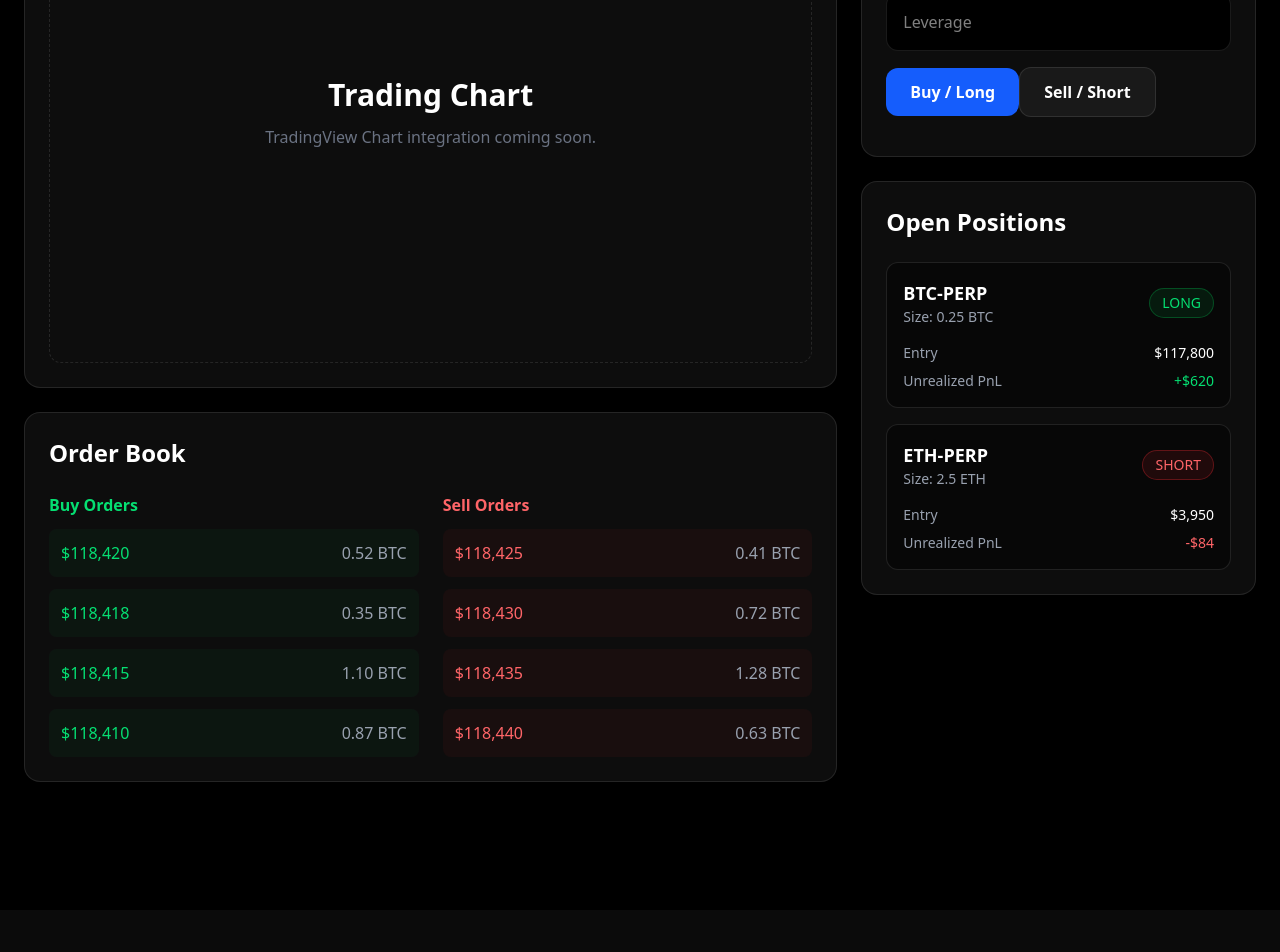
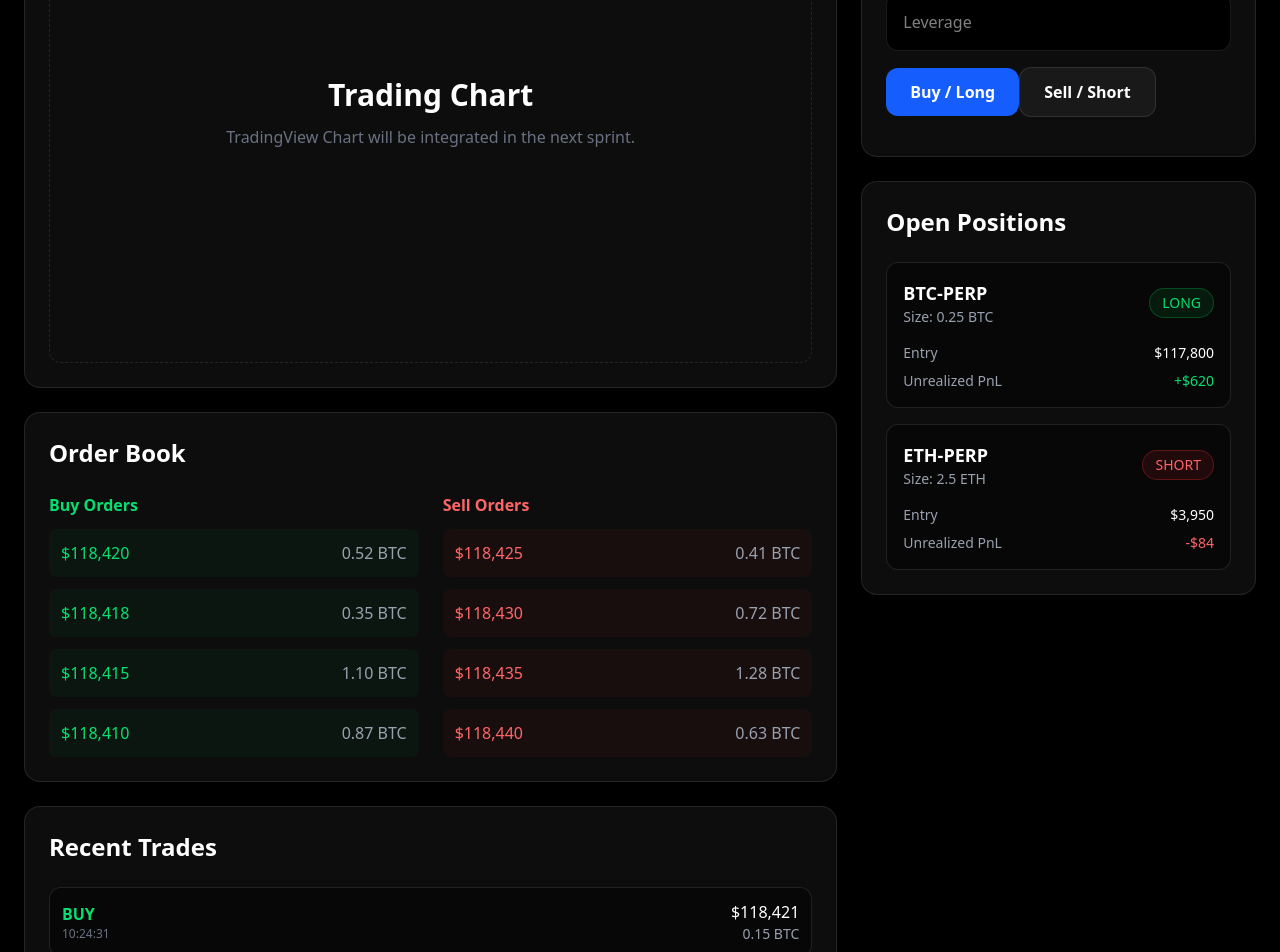
Before and after one commit to ojimusk/Cendex, a Next.js app: page /trade in a window 1280 px wide. Shown: the part 420-1372 px from the top of the page. Before the commit the page ends 1330 px from the top, so only its background shows below. Built offline with nearby package versions, Linux system fonts and the light colour scheme.

Commit message:
Integrate RecentTrades and update chart message
Added RecentTrades component and updated chart integration message.

```diff
--- a/app/trade/page.tsx
+++ b/app/trade/page.tsx
@@ -1,8 +1,9 @@
 import Badge from "@/components/Badge";
 import Button from "@/components/Button";
 import Card from "@/components/Card";
+import OpenPositions from "@/components/OpenPositions";
 import OrderBook from "@/components/OrderBook";
-import OpenPositions from "@/components/OpenPositions";
+import RecentTrades from "@/components/RecentTrades";
 
 export default function TradePage() {
   return (
@@ -37,30 +38,36 @@ export default function TradePage() {
 
         <div className="grid gap-6 lg:grid-cols-3">
 
-          {/* Left */}
+          {/* Left Side */}
           <div className="space-y-6 lg:col-span-2">
 
             <Card>
+
               <div className="flex h-[500px] items-center justify-center rounded-xl border border-dashed border-white/10">
 
                 <div className="text-center">
+
                   <h2 className="text-3xl font-bold">
                     Trading Chart
                   </h2>
 
                   <p className="mt-3 text-gray-500">
-                    TradingView Chart integration coming soon.
+                    TradingView Chart will be integrated in the next sprint.
                   </p>
+
                 </div>
 
               </div>
+
             </Card>
 
             <OrderBook />
 
+            <RecentTrades />
+
           </div>
 
-          {/* Right */}
+          {/* Right Side */}
           <div className="space-y-6">
 
             <Card>
```
